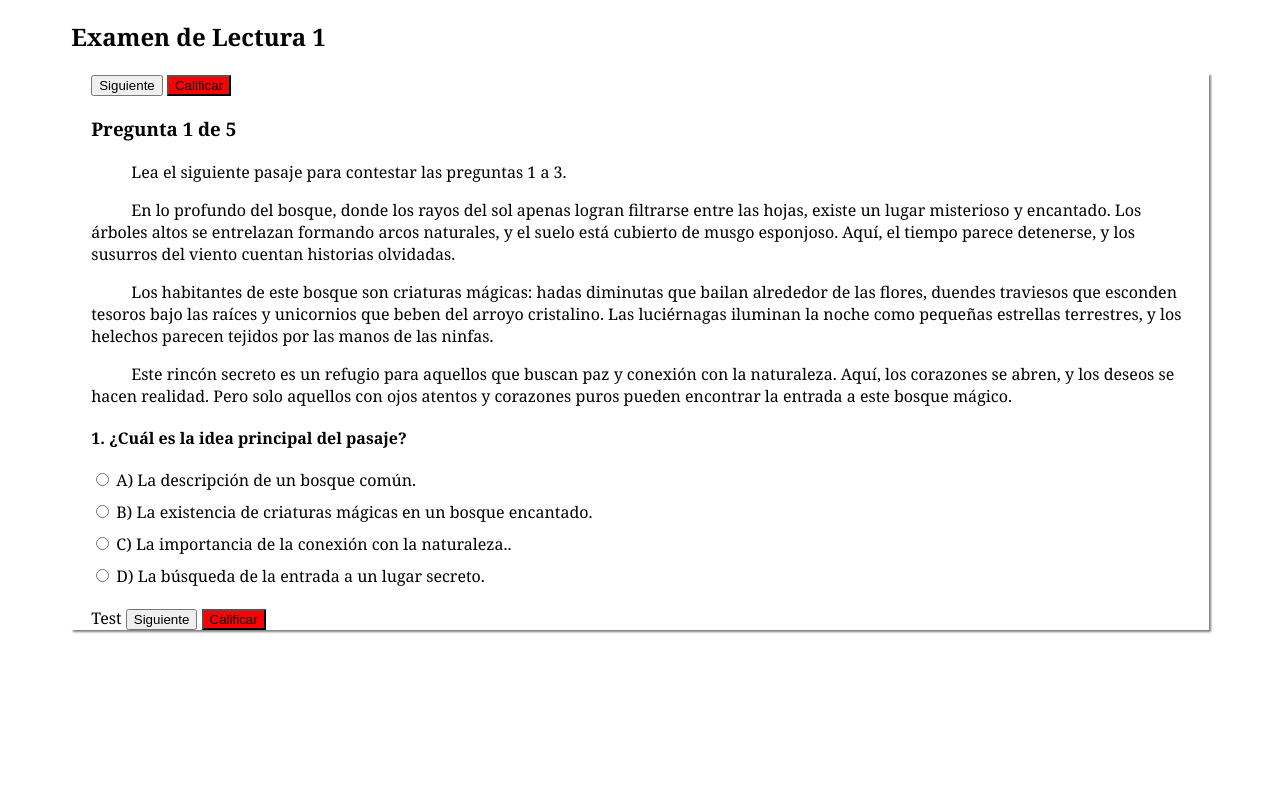
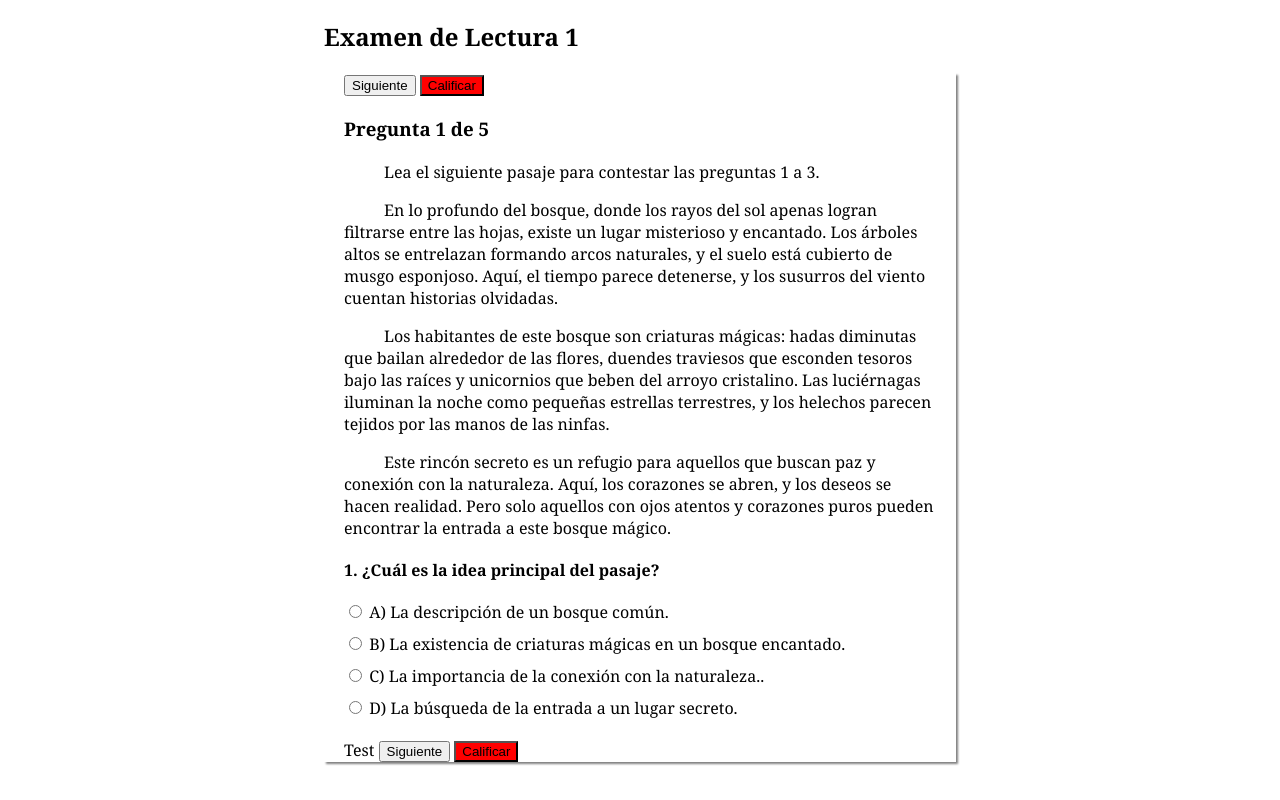
Before and after one commit to manemv/quiz-lec1, a plain HTML site: page index.html in a window 1280 px wide. Drawn offline with Linux system fonts and the light colour scheme.

Commit message:
25 percent

```diff
--- a/style.css
+++ b/style.css
@@ -1,8 +1,8 @@
 .main-wrapper{
     font-family:Georgia, 'Times New Roman', Times, serif;
     display: block;
-  margin-left: 5%;
-  margin-right: 5%;
+  margin-left: 25%;
+  margin-right: 25%;
     flex-direction: column;
     align-items: center;
     justify-content: center;
```
